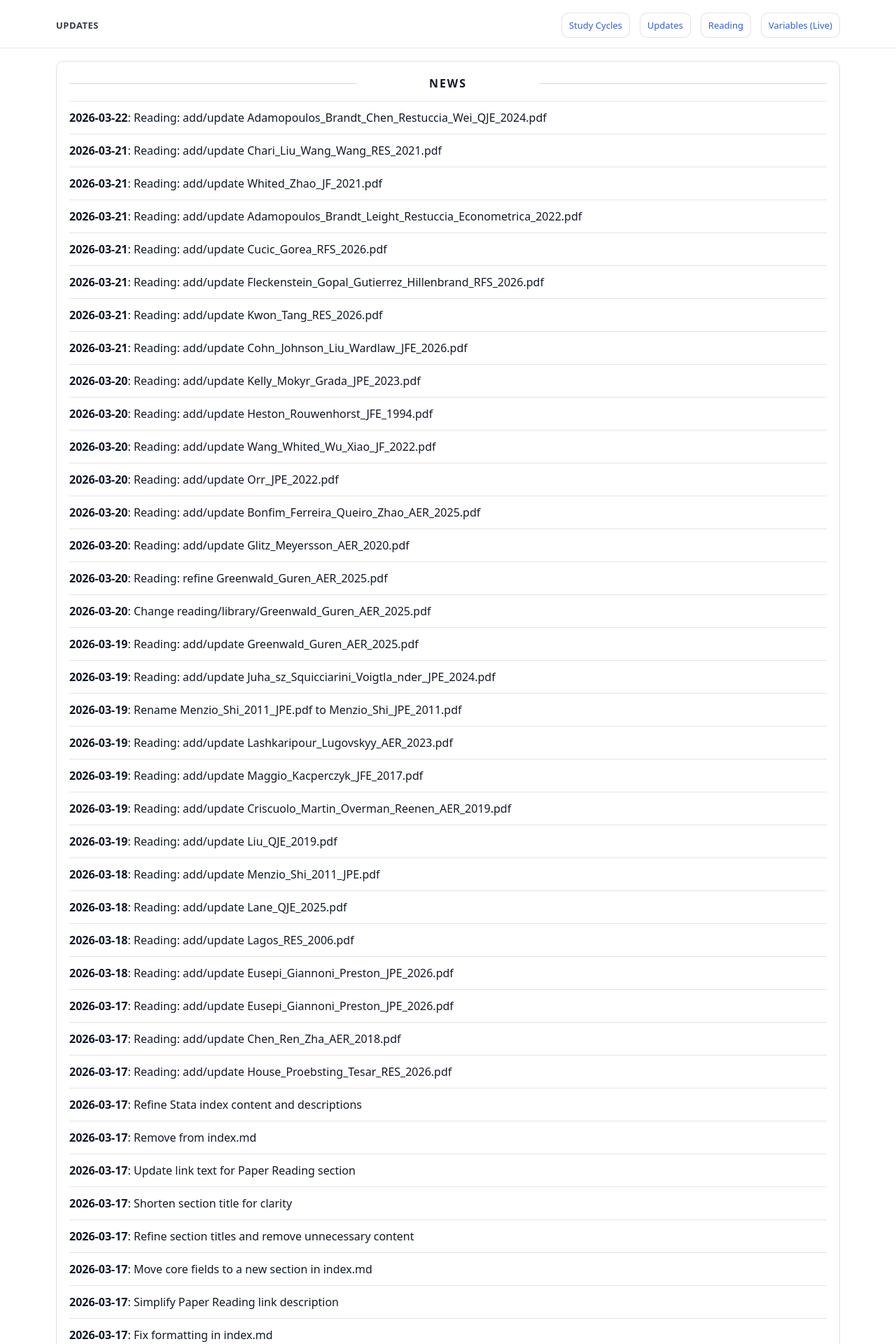
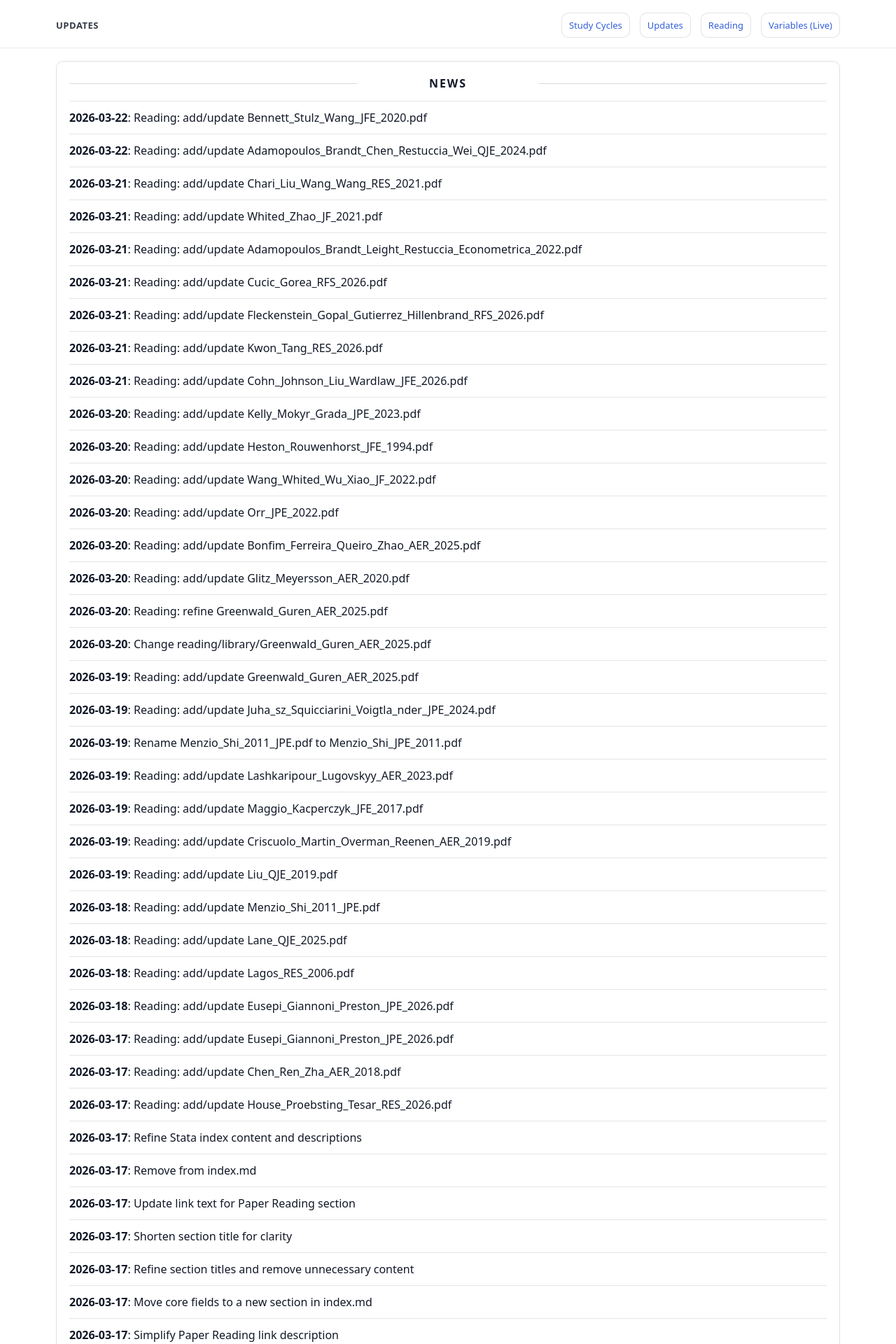
Before and after one commit to yaxinzn/study-archive, a Jekyll site: the page built from updates/index.md, in a window 1280 px wide. Shown: the top 1920 px of the page at 70% size. Built offline with Jekyll 4.4.1, drawn with Linux system fonts in a browser that asks for light colours; some of the changed text lies outside the part shown.

Commit message:
chore: update NEWS feed

```diff
--- a/_data/news.yml
+++ b/_data/news.yml
@@ -1,4 +1,7 @@
 # Auto-generated update history (sorted newest -> oldest). Do not edit manually.
+- ts: "1774132607"
+  date: "2026-03-22"
+  title: "Reading: add/update Bennett_Stulz_Wang_JFE_2020.pdf"
 - ts: "1774122533"
   date: "2026-03-22"
   title: "Reading: add/update Adamopoulos_Brandt_Chen_Restuccia_Wei_QJE_2024.pdf"
```
